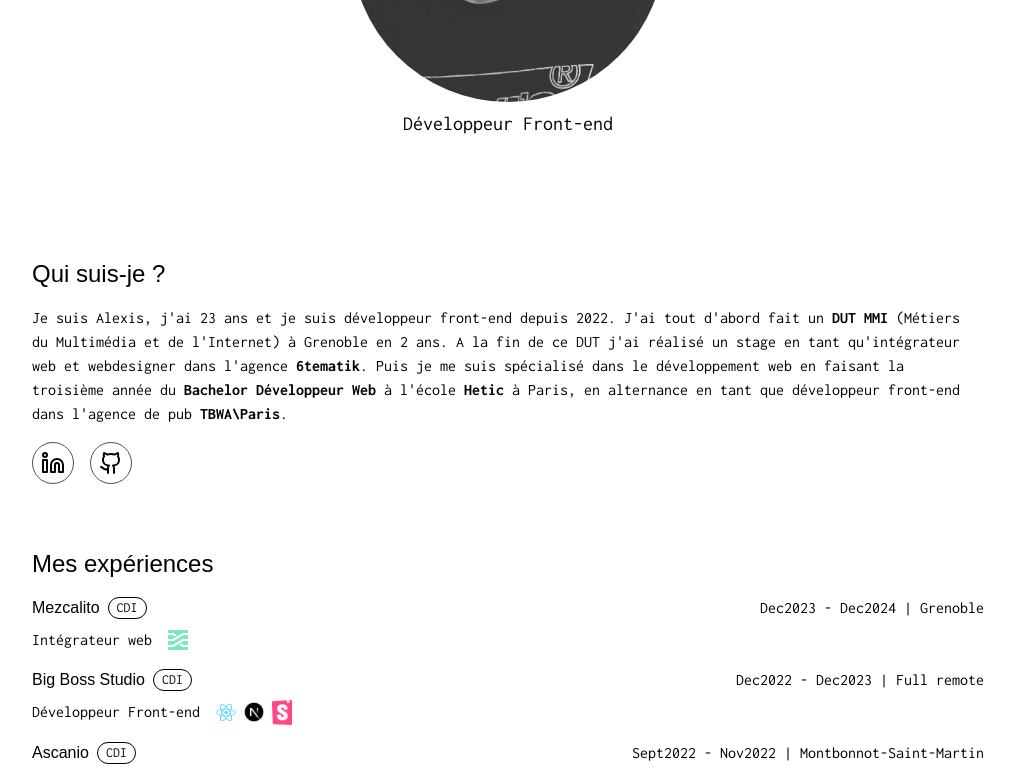
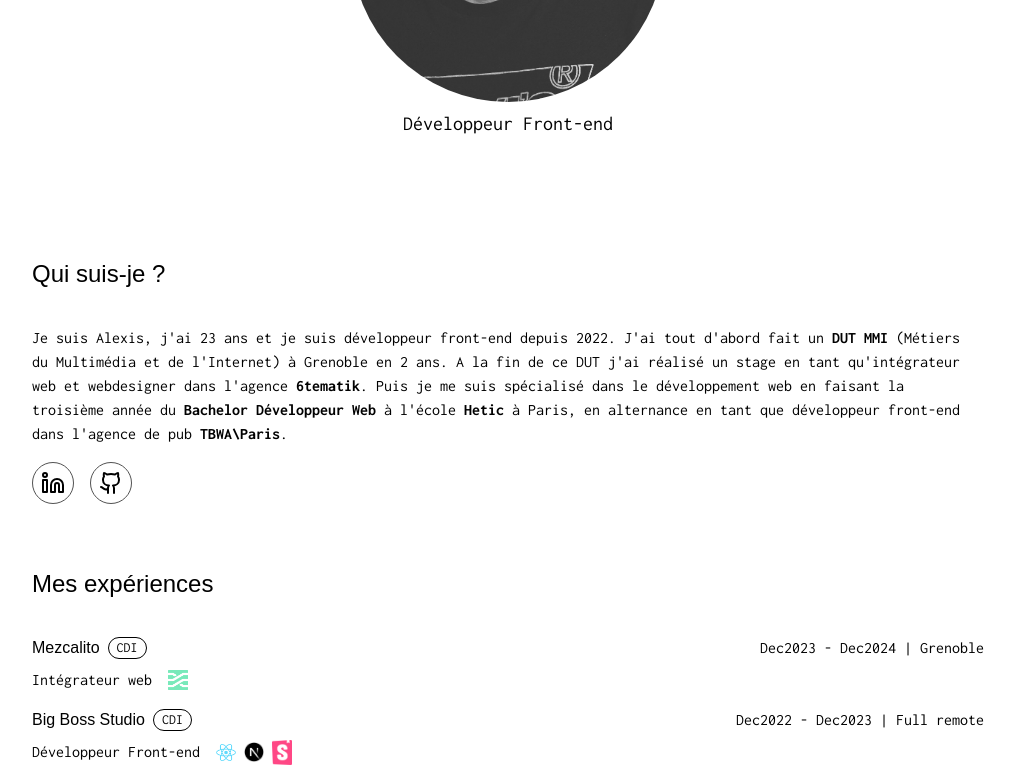
Before and after one commit to AlexisF9/Portfolio-2025, a Next.js app: page / in a window 1280 px wide. Shown: the part 542-1316 px from the top of the page, without its empty margins (132-1147 px from the left). Built offline with nearby package versions, Linux system fonts and the light colour scheme; a web font is replaced by a local one.

Commit message:
edit home page spacing

```diff
--- a/app/page.tsx
+++ b/app/page.tsx
@@ -127,8 +127,8 @@ export default function Home() {
         </div>
       </div>
       <div>
-        <div className="flex flex-col gap-4">
-          <h3 className="translate-anim text-xl md:text-2xl font-gothic dark:text-white">
+        <div className="flex flex-col">
+          <h3 className="translate-anim text-xl md:text-2xl font-gothic dark:text-white mb-9">
             Qui suis-je ?
           </h3>
           <p className="translate-anim dark:text-white">
@@ -145,7 +145,7 @@ export default function Home() {
             alternance en tant que développeur front-end dans l&apos;agence de
             pub <span className="font-bold">TBWA\Paris</span>.
           </p>
-          <div className="opacity-anim flex gap-4">
+          <div className="opacity-anim flex gap-4 mt-4">
             <Link
               className="block font-gothic w-fit border border-neutral-600 rounded-full p-2 dark:text-white dark:border-white"
               href={"https://www.linkedin.com/in/alexis-flacher-772ba7197/"}
@@ -162,7 +162,7 @@ export default function Home() {
         </div>
 
         <div className="mt-16">
-          <h3 className="translate-anim text-xl md:text-2xl font-gothic dark:text-white mb-4">
+          <h3 className="translate-anim text-xl md:text-2xl font-gothic dark:text-white mb-9">
             Mes expériences
           </h3>
           <ul className="flex flex-col gap-4">
```
